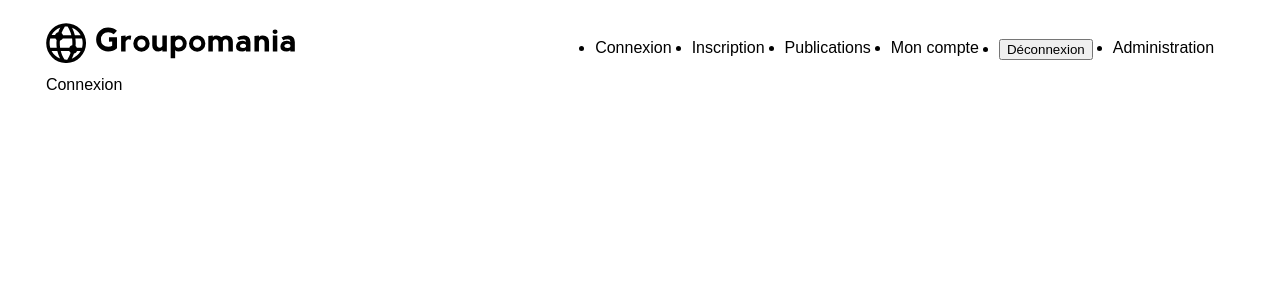
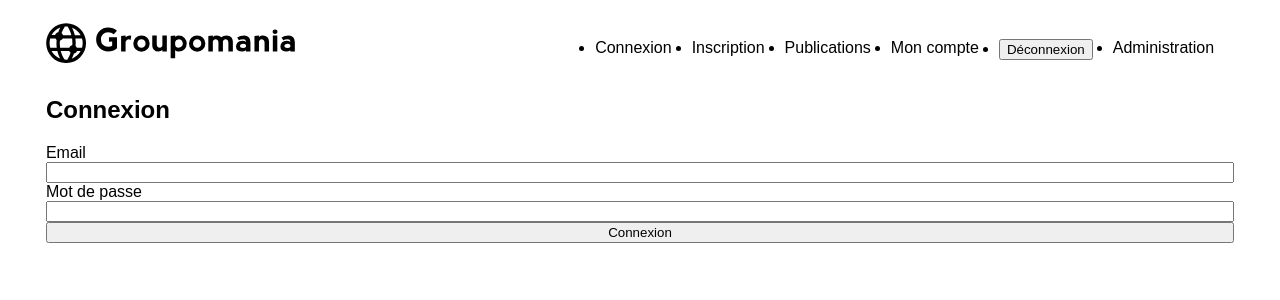
Before and after one commit to augt/P7_Tacquet_Augustin, a React (Create React App) app in the folder client/: page / in a window 1280 px wide. Shown: the top 300 px of the page. Built offline with nearby package versions, Linux system fonts and the light colour scheme.

Commit message:
Implemented front-end login page

```diff
--- a/client/src/App.css
+++ b/client/src/App.css
@@ -28,7 +28,7 @@ header nav ul{
   flex-wrap: wrap;
 }
 
-.register_form {
+.connect__form {
   display: flex;
   flex-direction: column;
 }
--- a/client/src/App.js
+++ b/client/src/App.js
@@ -4,7 +4,7 @@ import React from "react";
 import { BrowserRouter as Router, Route, Routes } from "react-router-dom";
 // pages
 import Login from "./pages/Login";
-import Signup from "./pages/Signup";
+import SignUp from "./pages/SignUp";
 import Publications from "./pages/Publications";
 import Account from "./pages/Account";
 import Administration from "./pages/Administration";
@@ -19,7 +19,7 @@ function App() {
       <Navbar />
       <Routes>
         <Route exact path="/" element={<Login />} />
-        <Route path="/signup" element={<Signup />} />
+        <Route path="/signup" element={<SignUp />} />
         <Route path="/publications" element={<Publications />} />
         <Route path="/account" element={<Account />} />
         <Route path="/administration" element={<Administration />} />
--- a/client/src/pages/Login.js
+++ b/client/src/pages/Login.js
@@ -1,10 +1,65 @@
 import React from 'react';
+import { useState } from "react";
+import Axios from "axios";
 
 function Login() {
-  return(
+  // login
 
-  <main>Connexion</main>
+  const [email, setEmail] = useState("");
+  const [password, setPassword] = useState("");
+  const [apiMessage, setApiMessage] = useState("");
 
+  const login = () => {
+    Axios.post("http://localhost:3001/api/auth/login", {
+      email: email,
+      password: password,
+    })
+      .then((res) => {
+        console.log(res);
+        localStorage.setItem("token", res.data.token);
+        localStorage.setItem("uuid", res.data.uuid);
+        localStorage.setItem("isAdmin", res.data.isAdmin);
+        console.log(localStorage.getItem("uuid"));
+        console.log(res.data.token);
+        console.log(res.data.isAdmin);
+        setApiMessage(res.data.message);
+        //setUuid(localStorage.getItem("uuid"));
+        //setNewUuid(localStorage.getItem("uuid"));
+      })
+      .catch((err) => {
+        console.log(err);
+        if (err.response.data.error) {
+          console.log(err.response.data.error);
+          setApiMessage(err.response.data.error);
+        }
+        if (err.response.data.message) {
+          console.log(err.response.data.message);
+          setApiMessage(err.response.data.message);
+        }
+      });
+  };
+  return (
+    <main>
+      <h2>Connexion</h2>
+      <div className="connect__form">
+        <label>Email</label>
+        <input
+          type="text"
+          onChange={(event) => {
+            setEmail(event.target.value);
+          }}
+        />
+        <label>Mot de passe</label>
+        <input
+          type="password"
+          onChange={(event) => {
+            setPassword(event.target.value);
+          }}
+        />
+        <button onClick={login}>Connexion</button>
+        <div>{apiMessage}</div>
+      </div>
+    </main>
   );
 };
 
--- a/client/src/pages/Signup.js
+++ b/client/src/pages/SignUp.js
@@ -2,12 +2,12 @@ import React from "react";
 import { useState } from "react";
 import Axios from "axios";
 
-function Signup() {
+function SignUp() {
   //create user profile
   const [username, setUserName] = useState("");
   const [email, setEmail] = useState("");
   const [password, setPassword] = useState("");
-  const [errorMessage, setErrorMessage] = useState("");
+  const [apiMessage, setApiMessage] = useState("");
 
   const addUser = () => {
     Axios.post("http://localhost:3001/api/auth/signup", {
@@ -17,17 +17,17 @@ function Signup() {
     })
       .then((res) => {
         console.log(res);
-        setErrorMessage(res.data.message)
+        setApiMessage(res.data.message);
       })
       .catch((err) => {
         console.log(err);
         if (err.response) {
           console.log(err.response);
-          setErrorMessage(err.response.data.message);
+          setApiMessage(err.response.data.message);
         }
         if (err.response.data.error.errors[0].message) {
           console.log(err.response.data.error.errors[0].message);
-          setErrorMessage(err.response.data.error.errors[0].message);
+          setApiMessage(err.response.data.error.errors[0].message);
         }
       });
   };
@@ -35,7 +35,7 @@ function Signup() {
   return (
     <main>
       <h2>Inscription</h2>
-      <div className="register_form">
+      <div className="connect__form">
         <label>Nom d'utilisateur:</label>
         <input
           type="text"
@@ -58,10 +58,10 @@ function Signup() {
           }}
         />
         <button onClick={addUser}>Créer utilisateur</button>
-        <div>{errorMessage}</div>
+        <div>{apiMessage}</div>
       </div>
     </main>
   );
 }
 
-export default Signup;
+export default SignUp;
```
Also changed, not shown: 1 other file (tests, documents, lock files or other folders).
